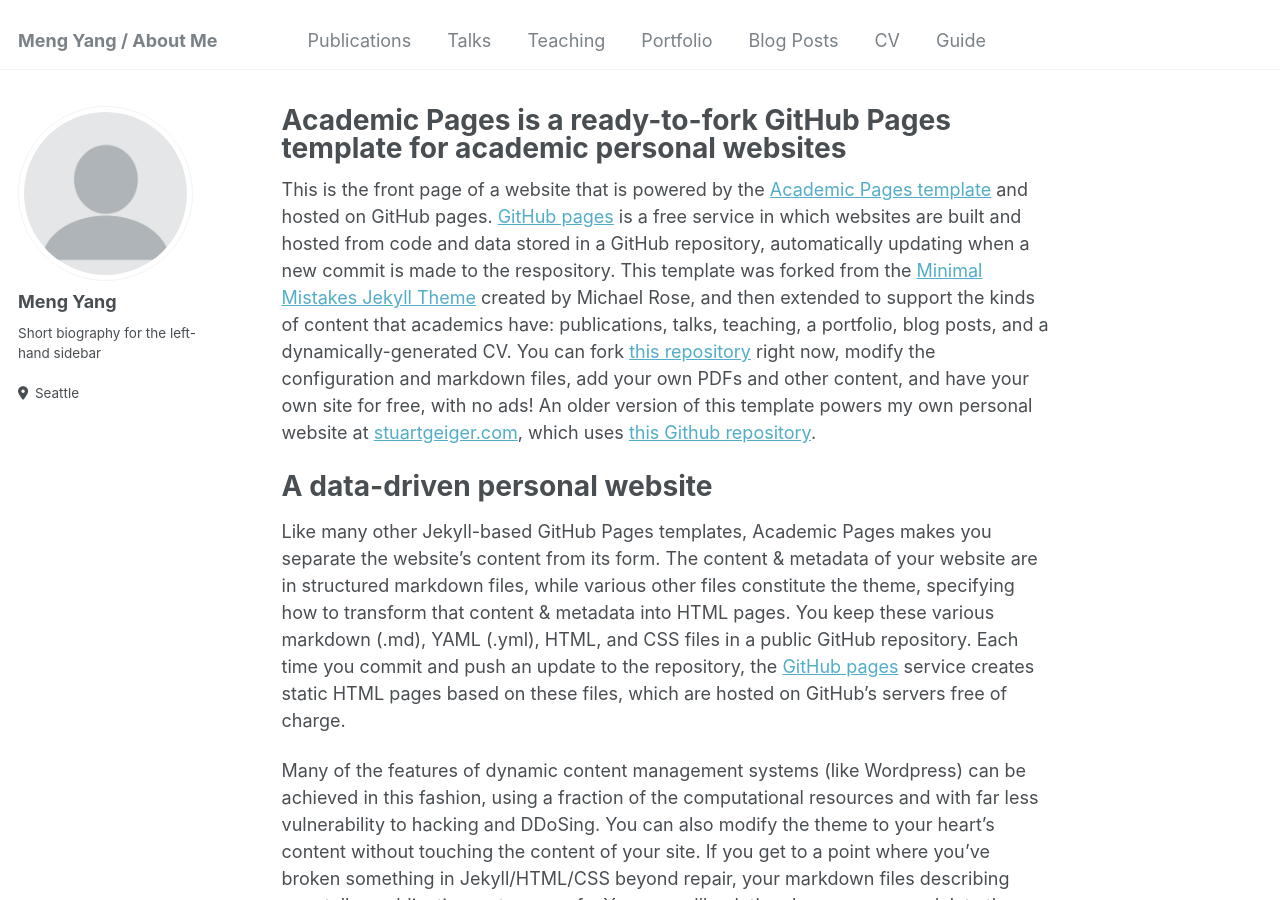
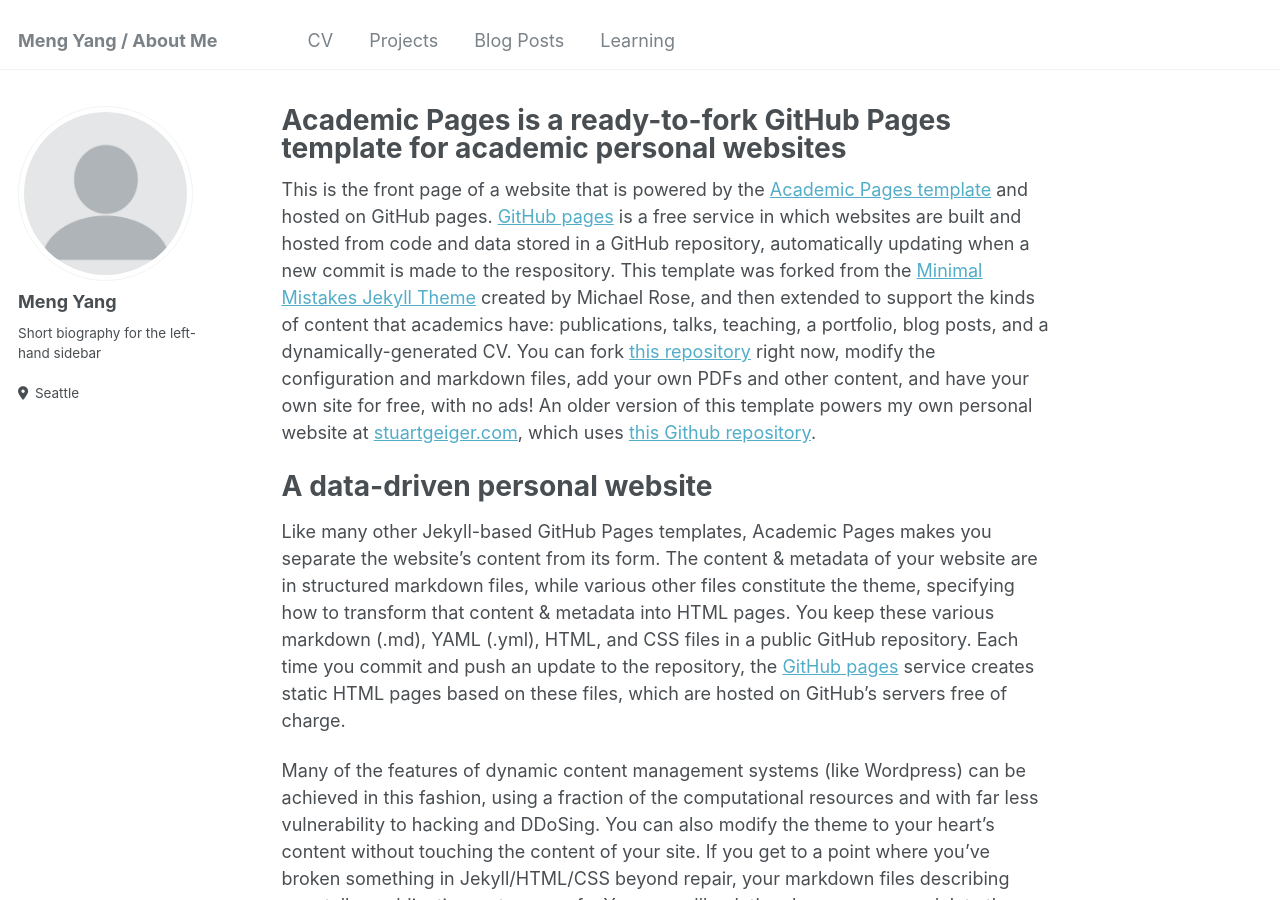
Before and after one commit to myanghd/myanghd.github.io, a Jekyll site: the page built from _pages/about.md, in a window 1280 px wide and 900 px high. Built offline with Jekyll 4.4.1, drawn with Linux system fonts in a browser that asks for light colours.

Commit message:
Update navigation.yml

```diff
--- a/_data/navigation.yml
+++ b/_data/navigation.yml
@@ -1,22 +1,22 @@
 # main links links
 main:
-  - title: "Publications"
-    url: /publications/
-
-  - title: "Talks"
-    url: /talks/
-
-  - title: "Teaching"
-    url: /teaching/
-
-  - title: "Portfolio"
-    url: /portfolio/
-
-  - title: "Blog Posts"
-    url: /year-archive/
-
   - title: "CV"
     url: /cv/
 
-  - title: "Guide"
-    url: /markdown/
+  - title: "Projects"
+    url: /projects/
+
+  - title: "Blog Posts"
+    url: /blog/
+
+  - title: "Learning"
+    url: /learning/
+
+  # - title: "Blog Posts"
+  #   url: /year-archive/
+
+  # - title: "CV"
+  #   url: /cv/
+
+  # - title: "Guide"
+  #   url: /markdown/
```
